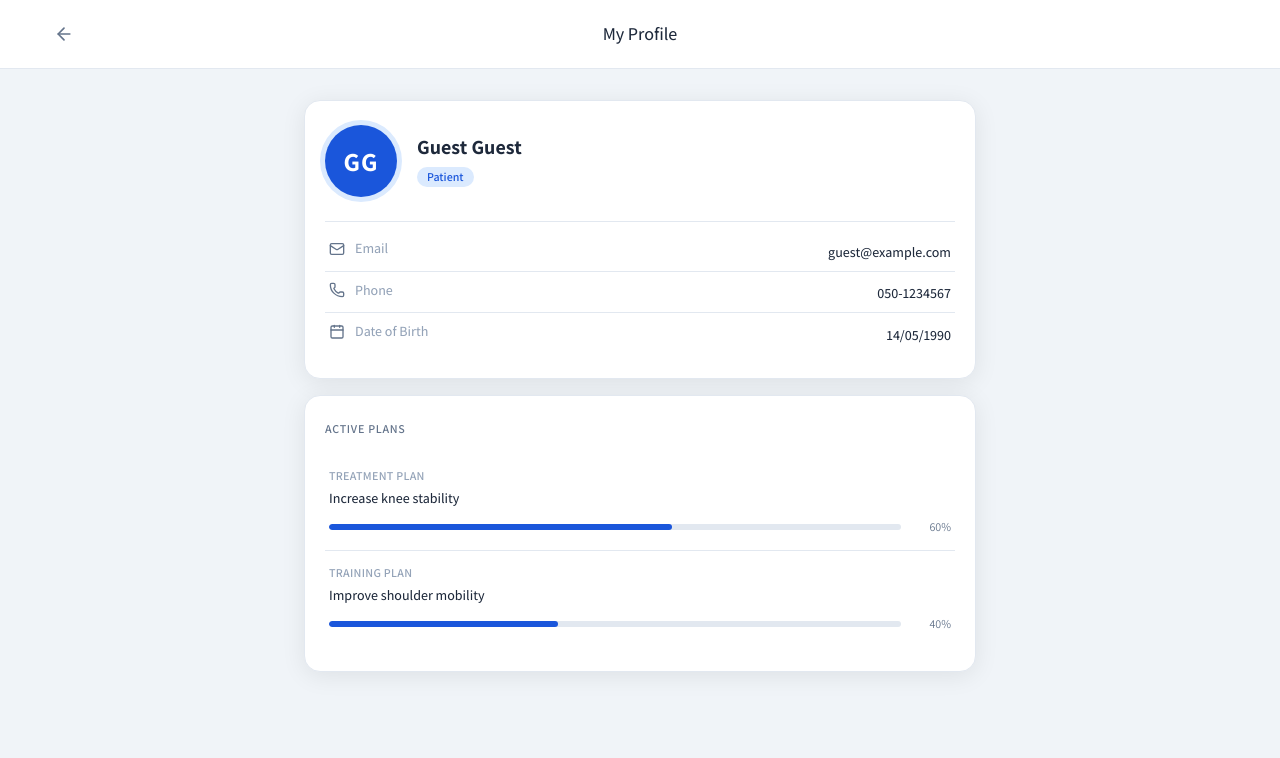
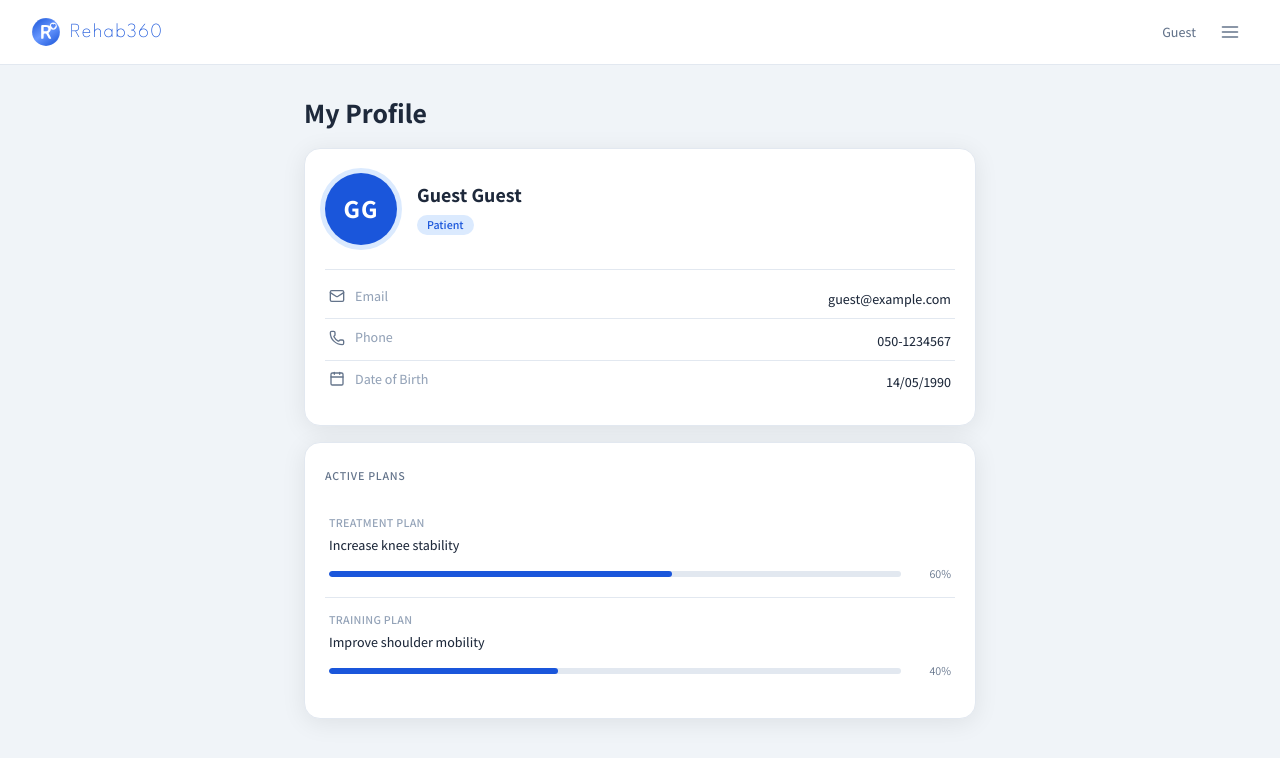
Before and after one commit to shanimic/Rehab360, a React (Vite) app in the folder client/: page /profile in a window 1280 px wide. Shown: the top 758 px of the page. Built offline with nearby package versions, Linux system fonts and the light colour scheme.

Commit message:
refactor: simplify ProfilePage layout and update header to title row

```diff
--- a/client/src/pages/profile/ProfilePage.css
+++ b/client/src/pages/profile/ProfilePage.css
@@ -8,49 +8,20 @@
   flex-direction: column;
 }
 
-/* ── Header ── */
-.pp-header {
+/* ── Page title ── */
+.pp-title-row {
   display: flex;
   align-items: center;
-  padding: 12px 20px;
-  background: var(--color-surface);
-  position: sticky;
-  top: 0;
-  z-index: 100;
-  box-shadow: 0 1px 0 var(--color-border);
+  gap: 12px;
+  margin-bottom: 18px;
 }
 
-.pp-header__back-btn {
-  width: 2rem;
-  height: 44px;
-  min-height: 44px;
-  display: flex;
-  align-items: center;
-  justify-content: center;
-  border: none;
-  background: none;
-  cursor: pointer;
-  color: var(--color-text-secondary);
-  border-radius: var(--radius-button);
-  transition: background 0.15s, color 0.15s;
-  flex-shrink: 0;
-}
-
-.pp-header__back-btn:hover {
-  background: var(--color-input-bg);
-  color: var(--color-text-primary);
-}
-
-.pp-header__title {
-  flex: 1;
-  text-align: center;
+.pp-title {
+  font-size: 22px;
+  font-weight: 700;
   color: var(--color-text-primary);
   margin: 0;
-}
-
-.pp-header__spacer {
-  width: 2rem;
-  flex-shrink: 0;
+  line-height: 1.2;
 }
 
 /* ── Main ── */
@@ -265,11 +236,11 @@
 
 /* ── Responsive: desktop (900px) ── */
 @media (min-width: 900px) {
-  .pp-header {
-    padding: 12px 48px;
-  }
-
   .pp-main {
     padding: 32px 48px 56px;
   }
+
+  .pp-title {
+    font-size: 28px;
+  }
 }
--- a/client/src/pages/profile/ProfilePage.tsx
+++ b/client/src/pages/profile/ProfilePage.tsx
@@ -1,7 +1,7 @@
 import { useAtomValue } from 'jotai'
-import { ArrowLeft } from 'lucide-react'
-import { useNavigate, useSearchParams } from 'react-router-dom'
+import { useSearchParams } from 'react-router-dom'
 
+import PatientTopNav from '@/components/PatientTopNav'
 import { authAtom } from '@/store/authAtom'
 import type { ApiRole } from '@/types'
 
@@ -10,7 +10,6 @@ import PersonalInfoCard from './components/PersonalInfoCard'
 import './ProfilePage.css'
 
 export default function ProfilePage() {
-  const navigate = useNavigate()
   const [searchParams] = useSearchParams()
   const auth = useAtomValue(authAtom)
 
@@ -18,21 +17,14 @@ export default function ProfilePage() {
   const role: ApiRole = auth?.role ?? (searchParams.get('role') as ApiRole) ?? 'PATIENT'
 
   return (
-    <div className="pp-page">
-      <header className="pp-header">
-        <button
-          type="button"
-          className="pp-header__back-btn"
-          aria-label="Go back"
-          onClick={() => navigate(-1)}
-        >
-          <ArrowLeft size={20} />
-        </button>
-        <h1 className="pp-header__title text-lg font-medium">My Profile</h1>
-        <span aria-hidden="true" className="pp-header__spacer" />
-      </header>
+    <div className="pp-page pt-16">
+      <PatientTopNav patientName={firstName} />
 
       <main className="pp-main">
+        <div className="pp-title-row max-w-2xl mx-auto">
+          <h1 className="pp-title">My Profile</h1>
+        </div>
+
         <div className="pp-cards-grid max-w-2xl mx-auto">
           <PersonalInfoCard firstName={firstName} role={role} />
           {role === 'PATIENT' && <ActivityCard />}
```
